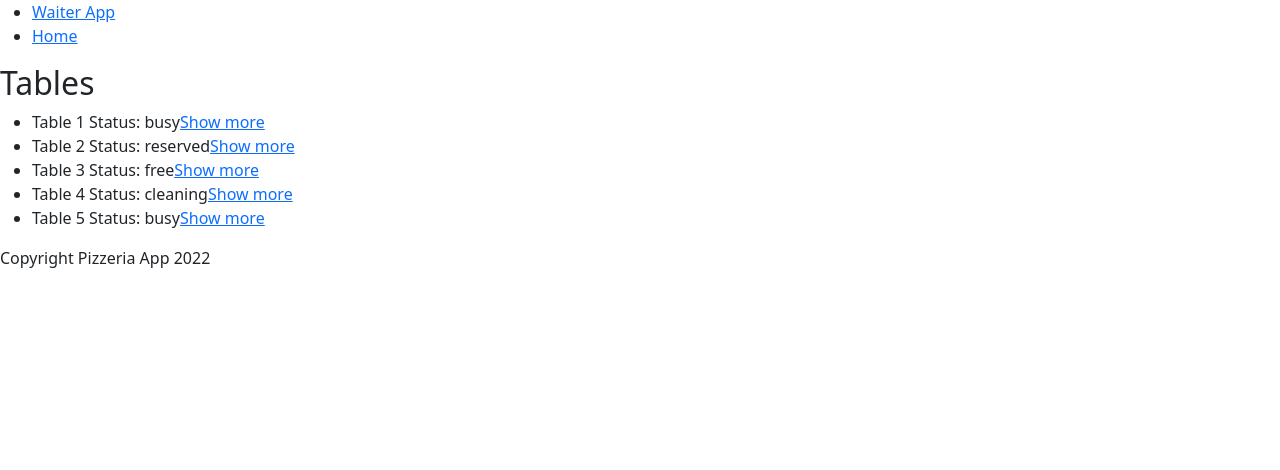
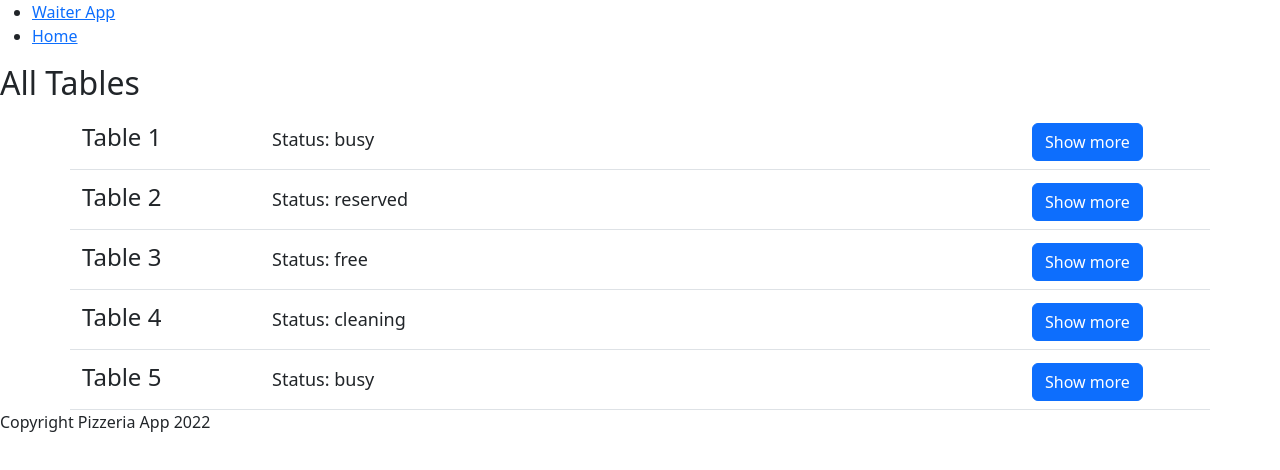
Before and after one commit to tagitsu/WaiterApp, a React (Create React App) app: page / in a window 1280 px wide. Shown: the top 470 px of the page. Built offline with nearby package versions, Linux system fonts and the light colour scheme; data requests are answered from the project's data file.

Commit message:
Add styles to TablesList component

```diff
--- a/package.json
+++ b/package.json
@@ -8,6 +8,7 @@
     "@testing-library/react": "^13.4.0",
     "@testing-library/user-event": "^13.5.0",
     "bootstrap": "^5.2.3",
+    "clsx": "^1.2.1",
     "json-server": "^0.17.1",
     "npm-run-all": "^4.1.5",
     "react": "^18.2.0",
--- a/src/components/features/TablesList/TablesList.js
+++ b/src/components/features/TablesList/TablesList.js
@@ -1,5 +1,9 @@
 import { useSelector } from "react-redux";
 import { Link } from 'react-router-dom';
+import { Button, Container, Row, Col } from 'react-bootstrap';
+import styles from './TablesList.module.scss';
+import clsx from 'clsx';
+
 
 const TablesList = () => {
 
@@ -8,15 +12,21 @@ const TablesList = () => {
 
   return(
     <section>
-      <h2>Tables</h2>
-      <ul>
+      <h2>All Tables</h2>
+      <Container className="container-fluid">
         {tables.map(
           table =>
-          <li key={table.id}>Table {table.id} Status: {table.status}
-            <Link to={`/table/${table.id}`}>Show more</Link>
-          </li>
+            <Row key={table.id} className={clsx(styles.table, 'aligh-items-end', 'border-bottom')}>
+              <Col className={clsx(styles.table__name,'col-lg-2')}>Table {table.id}</Col>
+              <Col className={clsx(styles.table__status)}><p>Status:<span className={styles.table__status_name}> {table.status}</span></p></Col>
+              <Col className={clsx(styles.table__button, 'col-lg-2')}>
+                <Button>
+                  <Link to={`/table/${table.id}`}>Show more</Link>
+                </Button>
+              </Col>
+            </Row>
         )}
-      </ul>
+      </Container>
     </section>
   )
 }
--- /dev/null
+++ b/src/components/features/TablesList/TablesList.module.scss
@@ -0,0 +1,25 @@
+
+.table {
+  align-items: baseline;
+
+  &__name {
+    font-size: 24px;
+  }
+
+  &__status {
+    font-size: 18px;
+    margin-top: 16px;
+
+    &_name {
+      font-weight: 100;
+
+    }
+  }
+
+  &__button a {
+    color: white;
+    text-decoration: none;
+  }
+
+
+}
--- a/src/index.js
+++ b/src/index.js
@@ -5,6 +5,8 @@ import App from './App';
 import store from '../src/redux/store';
 import { Provider } from 'react-redux';
 import { BrowserRouter } from 'react-router-dom';
+import './styles/global.scss';
+
 
 
 const root = ReactDOM.createRoot(document.getElementById('root'));
--- /dev/null
+++ b/src/styles/global.scss
@@ -0,0 +1,5 @@
+* {
+  margin: 0;
+  padding: 0;
+  //border: 1px solid;
+}
```
Also changed, not shown: src/components/common/Button/Button.js (deleted, +0 -7 lines), 1 other file (tests, documents, lock files or other folders).
